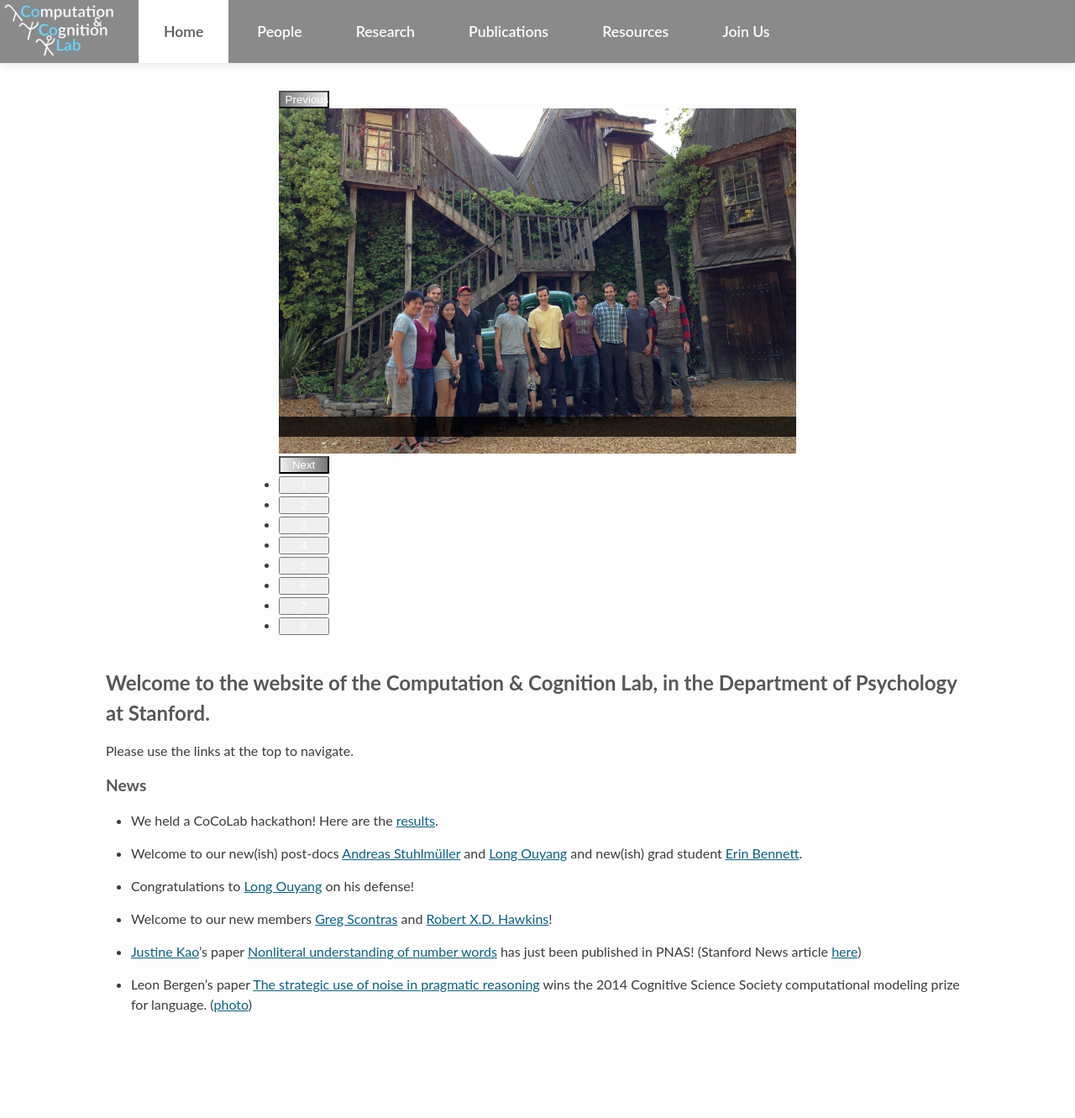
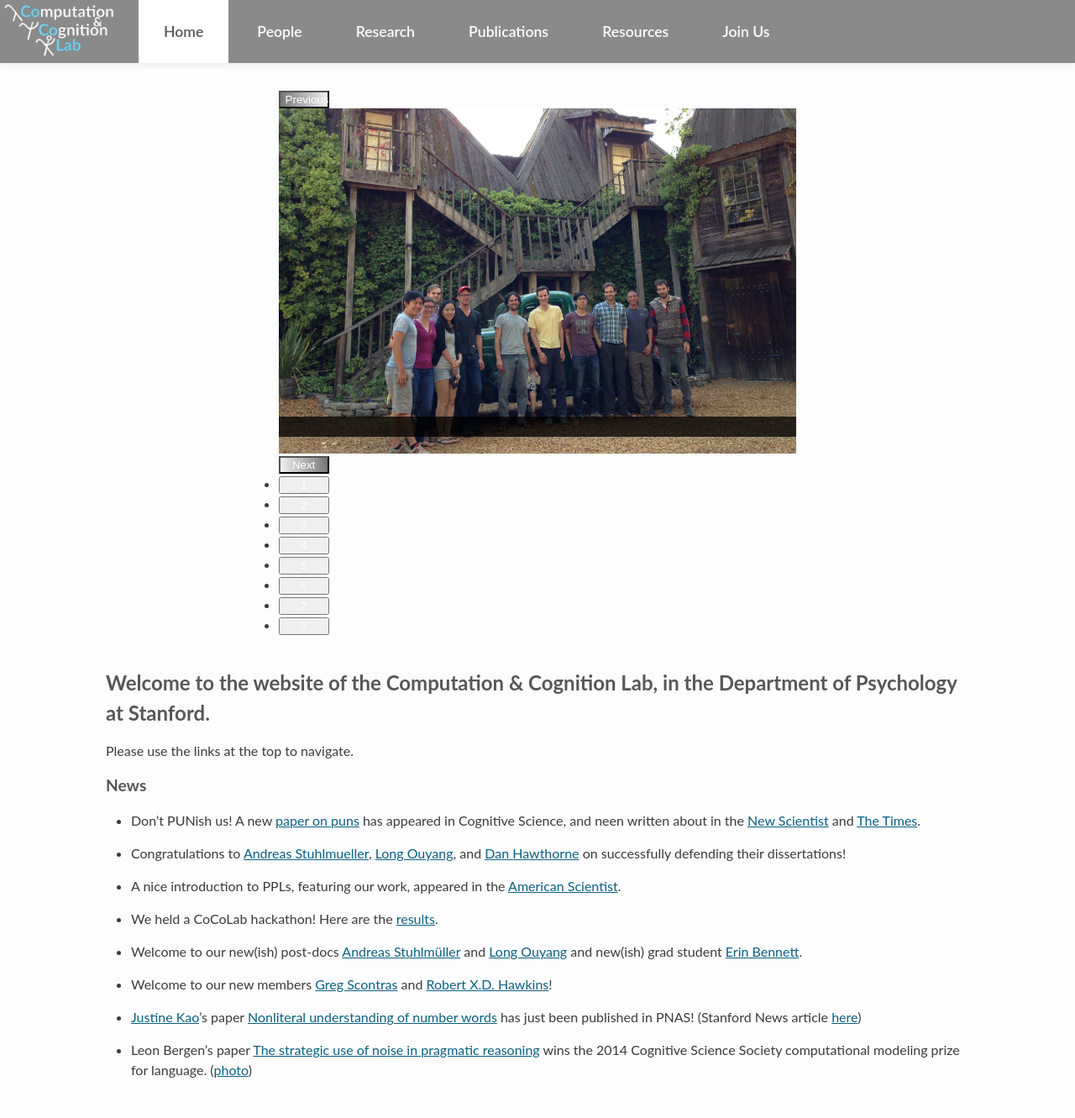
Before and after one commit to stanford-cocolab/cocolab.stanford.edu, a Jekyll site: the page built from 00-index.md, in a window 1280 px wide. Shown: the whole page at 84% size. Built offline with Jekyll 4.4.1, drawn with Linux system fonts in a browser that asks for light colours; nearby versions of some CDN libraries; Markdown is read by kramdown in place of the engine named in the settings; before the commit the page ends 1253 px from its top, so only the background shows below that.

Commit message:
added new news

```diff
--- a/00-index.md
+++ b/00-index.md
@@ -10,11 +10,15 @@ Please use the links at the top to navigate.
 
 ### News
 
+* Don't PUNish us! A new [paper on puns](//cocolab.stanford.edu/papers/KaoEtAl2015-CognitiveScience.pdf) has appeared in Cognitive Science, and neen written about in the [New Scientist](https://www.newscientist.com/article/dn28036-think-youre-punny-computer-that-can-tell-how-good-a-joke-is/) and [The Times](//cocolab.stanford.edu/papers/TIM_20150815_null_null_01_25.pdf).
+
+* Congratulations to [Andreas Stuhlmueller]({{site.url}}{{site.baseurl}}/people.html#Andreas Stuhlmüller), [Long Ouyang]({{site.url}}{{site.baseurl}}/people.html#Long Ouyang), and [Dan Hawthorne]({{site.url}}{{site.baseurl}}/people.html#Dan Hawthorne) on successfully defending their dissertations!
+
+* A nice introduction to PPLs, featuring our work, appeared in the [American Scientist](http://www.americanscientist.org/libraries/documents/20158411291411312-2015-09Hayes.pdf).
+
 * We held a CoCoLab hackathon! Here are the [results]({{site.url}}{{site.baseurl}}/hackathon.html).
 
 * Welcome to our new(ish) post-docs [Andreas Stuhlmüller]({{site.url}}{{site.baseurl}}/people.html#Andreas Stuhlmüller) and [Long Ouyang]({{site.url}}{{site.baseurl}}/people.html#Long Ouyang) and new(ish) grad student [Erin Bennett]({{site.url}}{{site.baseurl}}/people.html#Erin Bennett).
-
-* Congratulations to [Long Ouyang]({{site.url}}{{site.baseurl}}/people.html#Long Ouyang) on his defense!
 
 * Welcome to our new members [Greg Scontras]({{site.url}}{{site.baseurl}}/people.html#Greg Scontras) and [Robert X.D. Hawkins]({{site.url}}{{site.baseurl}}/people.html#Robert X.D. Hawkins)!
 
```
Also changed, not shown: 1 other file.
